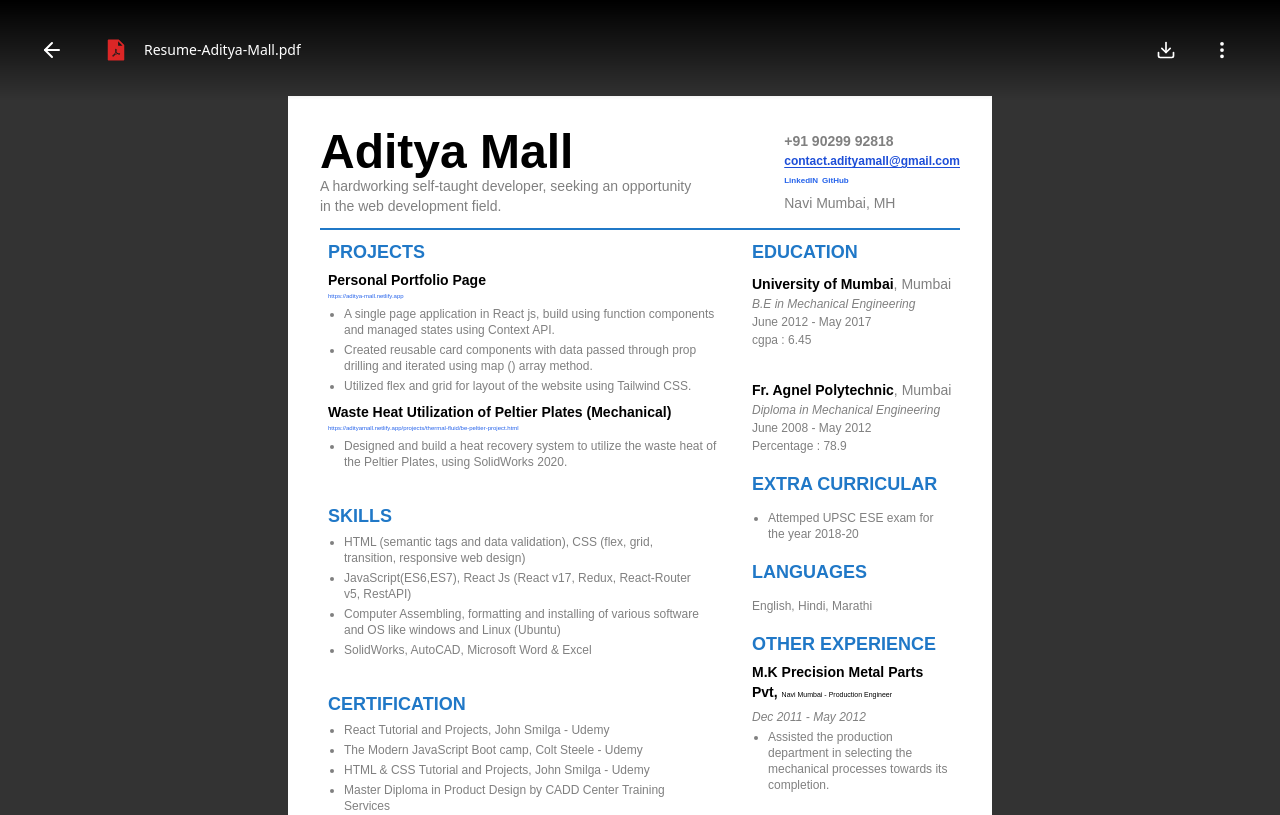
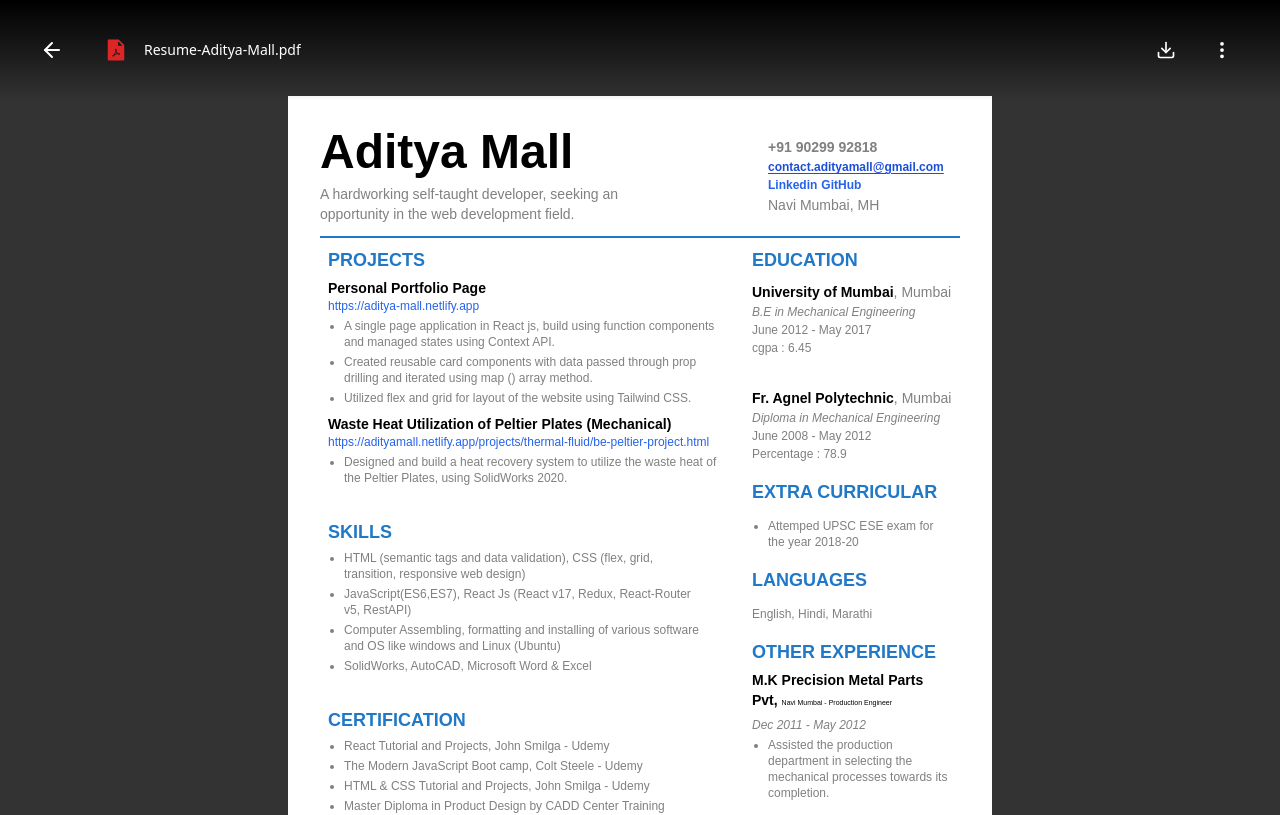
Before and after one commit to iamadityamall/resume-app, a React (Create React App) app: page / in a window 1280 px wide. Shown: the top 815 px of the page. Built offline with nearby package versions, Linux system fonts and the light colour scheme.

Commit message:
update text

```diff
--- a/src/components/MainContent.jsx
+++ b/src/components/MainContent.jsx
@@ -24,8 +24,8 @@ const MainContent = () => {
       <section className="z-10 bg-primary w-[95vw] mx-auto p-4 font-secondary xl:w-[55vw] flex flex-col items xl:p-8">
         {/* header */}
         <header className="flex flex-col items-center justify-between space-y-1 xl:space-y-3">
-          <div className="flex text-[8px] items-center space-x-5 xl:space-x-3">
-            <div className="text-ternary">
+          <div className="flex text-[8px] items-center space-x-5 xl:space-x-3 w-full justify-between">
+            <div className="text-ternary w-[60vw] xl:w-[60%] xl:space-y-2">
               <h1 className="font-primary/700 font-extrabold text-black text-lg xl:text-5xl">
                 {name}
               </h1>
@@ -33,7 +33,7 @@ const MainContent = () => {
                 {summary}
               </p>
             </div>
-            <div className="text-ternary space-y-0.5 flex flex-col w-32 xl:text-sm xl:w-48">
+            <div className="text-ternary space-y-0.5 flex flex-col xl:text-sm w-[30vw] xl:w-[30%]">
               <h6 className="font-bold">{phone}</h6>
               <a
                 href="mailto:contact.adityamall@gmail.com"
@@ -47,7 +47,7 @@ const MainContent = () => {
                   return (
                     <a href={path} target="_blank" rel="noreferrer"
                     key={id}
-                    className="text-blue-600 font-secondary text-[8px] font-semibold">
+                    className="text-blue-600 font-secondary text-[8px] font-semibold xl:text-xs">
                       {linkName}
                     </a>
                   );
@@ -81,7 +81,7 @@ const MainContent = () => {
                         href={link}
                         target="_blank"
                         rel="noreferrer"
-                        className="text-[6px] text-blue-600 font-secondary"
+                        className="text-[6px] text-blue-600 font-secondary xl:text-xs"
                       >
                         {link}
                       </a>
--- a/src/resumeData.js
+++ b/src/resumeData.js
@@ -9,7 +9,7 @@ export const header = {
     {
       id: 0,
       path: "https://www.linkedin.com/in/adityaharendramall/",
-      linkName: "LinkedIN",
+      linkName: "Linkedin",
     },
     {
       id: 1,
```
